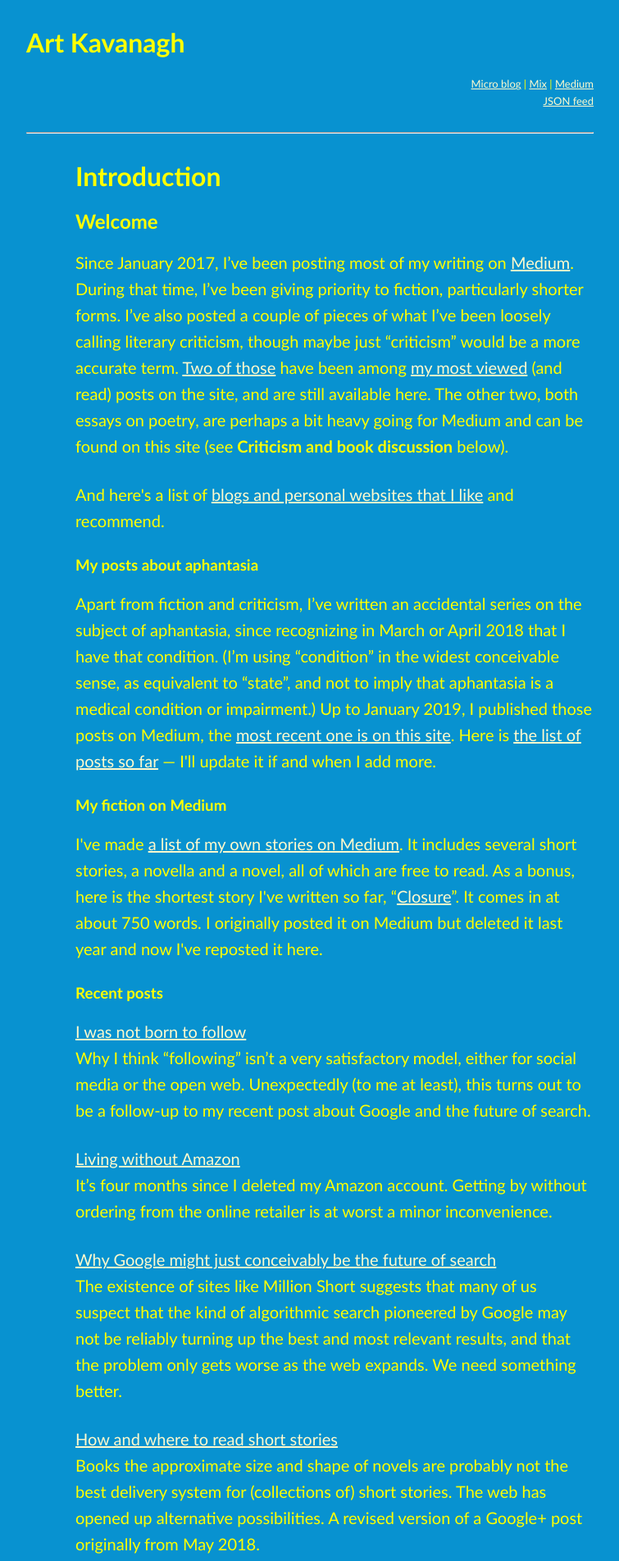
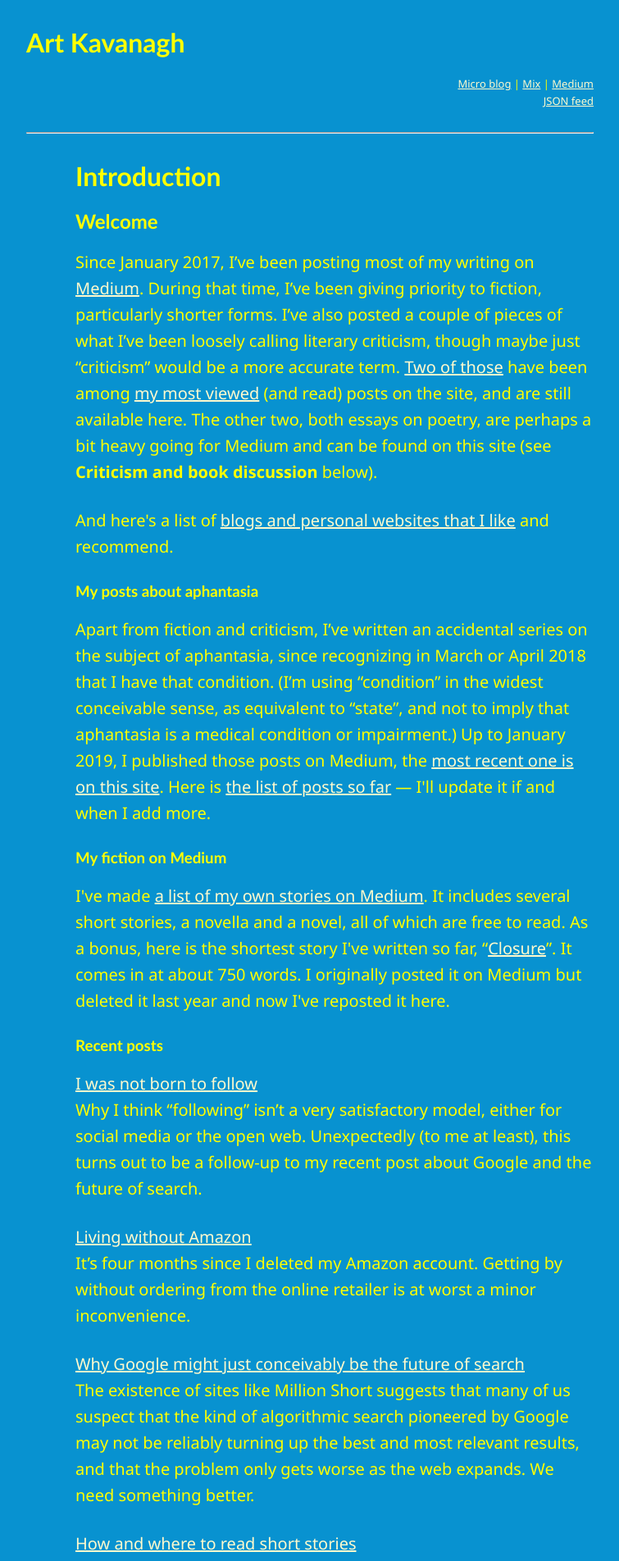
Before and after one commit to artkavanagh/github.io, a Jekyll site: the page index.html, which Jekyll copies as it is, in a window 1280 px wide. Shown: the top 1904 px of the page at 82% size, without its empty margins (232-987 px from the left). Built offline with Jekyll 4.4.1, drawn with Linux system fonts in a browser that asks for light colours.

Commit message:
Update akstyles.css

```diff
--- a/assets/css/akstyles.css
+++ b/assets/css/akstyles.css
@@ -1,5 +1,5 @@
 html, body {
-	font-family: "Myriad Pro", "Trebuchet MS", "Fira Sans", sans-serif;
+	font-family: "Myriad Pro", "Segoe UI", "Trebuchet MS", "Fira Sans", sans-serif;
         margin: auto;
         padding: 0;
         color: Yellow ;
@@ -7,7 +7,7 @@ html, body {
         max-width: 632px ;
 }
 h1, h2, h3 {
-	font-family: "Optima", "Franklin Gothic Medium", "Myriad Pro", "Trebuchet MS", "Fira Sans", sans-serif;
+	font-family: "Optima", "Franklin Gothic Medium", "Myriad Pro", "Segoe UI", "Trebuchet MS", "Fira Sans", sans-serif;
 }
 p {
         margin-bottom: 27px;
```
